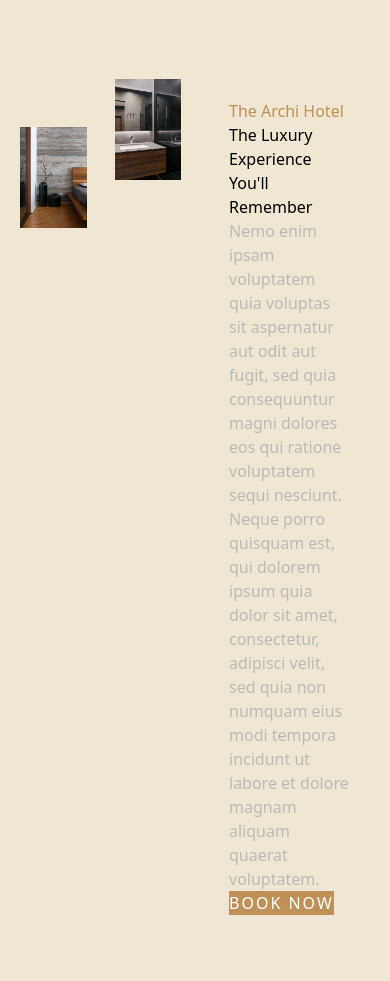
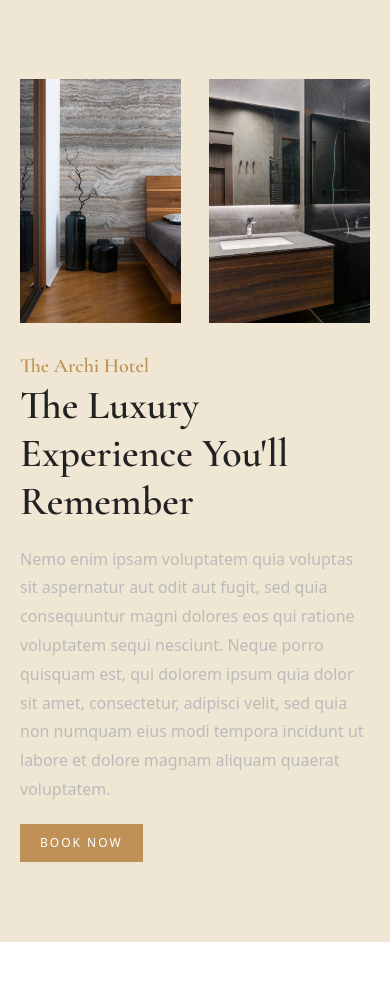
Before and after one commit to Oluwa-bunmi/Archi, a React (Vite) app: page / in a window 390 px wide. Shown: the part 920-1901 px from the top of the page. After the commit the page ends 1862 px from the top, so only its background shows below. Built offline with nearby package versions, Linux system fonts and the light colour scheme.

Commit message:
homepage responsive second section

```diff
--- a/src/index.css
+++ b/src/index.css
@@ -6,3 +6,6 @@
 /* *{
     font-family: 'Cormorant Garamond', serif;
 } */
+.rebe{
+    color: #b89970;
+}
--- a/src/pages/Home.jsx
+++ b/src/pages/Home.jsx
@@ -7,17 +7,21 @@ const Home = () => {
   return (
     <>
       <Carousel />
-      <section className="bg-creamy grid gap-7 grid-cols-4 md:px-28 px-5 py-20">
-        <div className="mt-12">
-          <img src={decorOne} alt="decorOne" className="" />
+      <section className="bg-creamy grid gap-7 lg:grid-cols-4 items-center md:px-28 px-5 py-20">
+        <div className="lg:mt-12">
+          <img src={decorOne} alt="decorOne" />
         </div>
         <div>
-          <img src={decorTwo} alt="decorTwo" className="" />
+          <img src={decorTwo} alt="decorTwo" />
         </div>
-        <div className="flex flex-col col-span-2 p-5">
-          <h3 className="text-brownie">The Archi Hotel</h3>
-          <h1>The Luxury Experience You'll Remember</h1>
-          <p className="text-[#bbb]">
+        <div className="flex flex-col col-span-2 lg:p-5">
+          <h3 className="text-brownie font-garamond text-[20px] font-semibold">
+            The Archi Hotel
+          </h3>
+          <h1 className="text-[#222] font-garamond text-[40px] sm:text-[48px] font-semibold leading-[1.2em]">
+            The Luxury Experience You'll Remember
+          </h1>
+          <p className="text-[#bbb] my-5 leading-[1.8em] text-[16px]">
             Nemo enim ipsam voluptatem quia voluptas sit aspernatur aut odit aut
             fugit, sed quia consequuntur magni dolores eos qui ratione
             voluptatem sequi nesciunt. Neque porro quisquam est, qui dolorem
@@ -25,7 +29,7 @@ const Home = () => {
             numquam eius modi tempora incidunt ut labore et dolore magnam
             aliquam quaerat voluptatem.
           </p>
-          <Link className="tracking-[2px] text-white w-fit bg-brownie">
+          <Link className="tracking-[2px] text-white w-fit bg-brownie py-[10px] px-5 text-[12px] font-medium hover:bg-[#b89970]">
             BOOK NOW
           </Link>
         </div>
```
